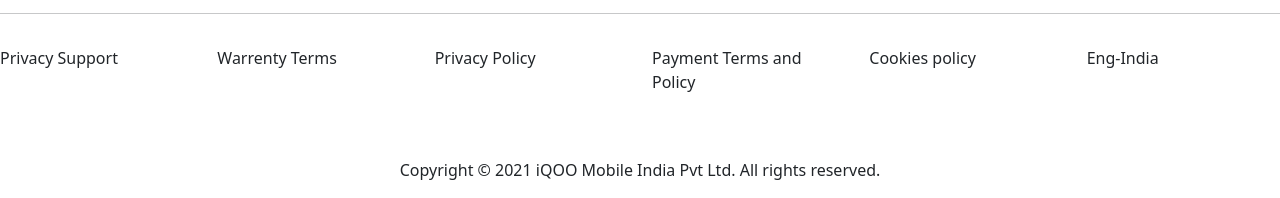
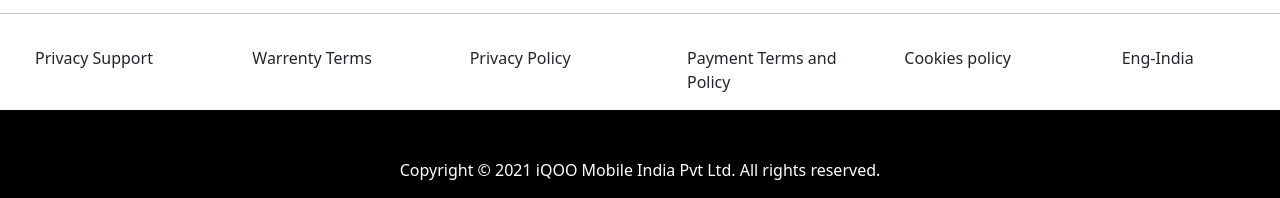
Before and after one commit to Muhd-arshad/iQOO, a plain HTML site: page index.html in a window 1280 px wide. Shown: the part 1992-2190 px from the top of the page. Drawn offline with nearby package versions, Linux system fonts and the light colour scheme.

Commit message:
Update iqoo.css

```diff
--- a/iqoo.css
+++ b/iqoo.css
@@ -39,3 +39,12 @@ img {
 #i5:hover{
   color: #3213bd;
 }
+.footer3{
+  background-color: black;
+  color: white;
+
+}
+.footer2{
+  position: relative;
+  left:35px;
+}
```
